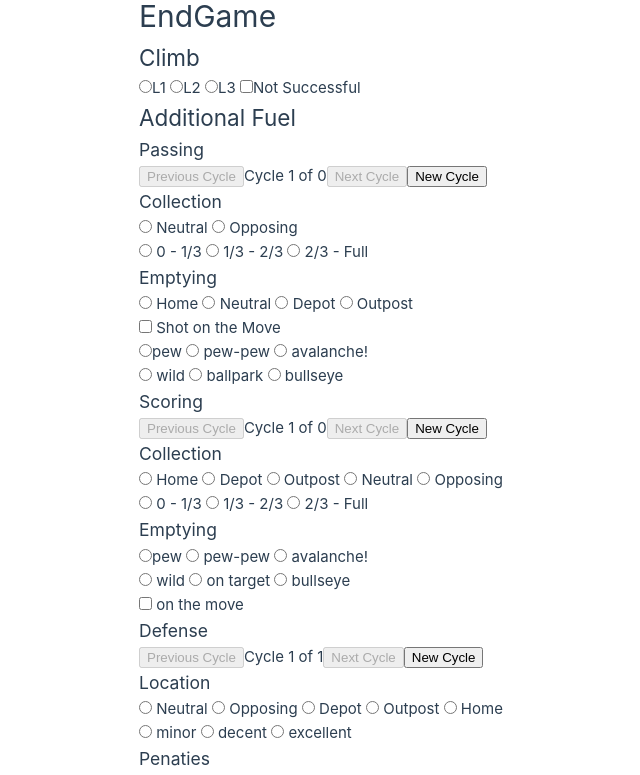
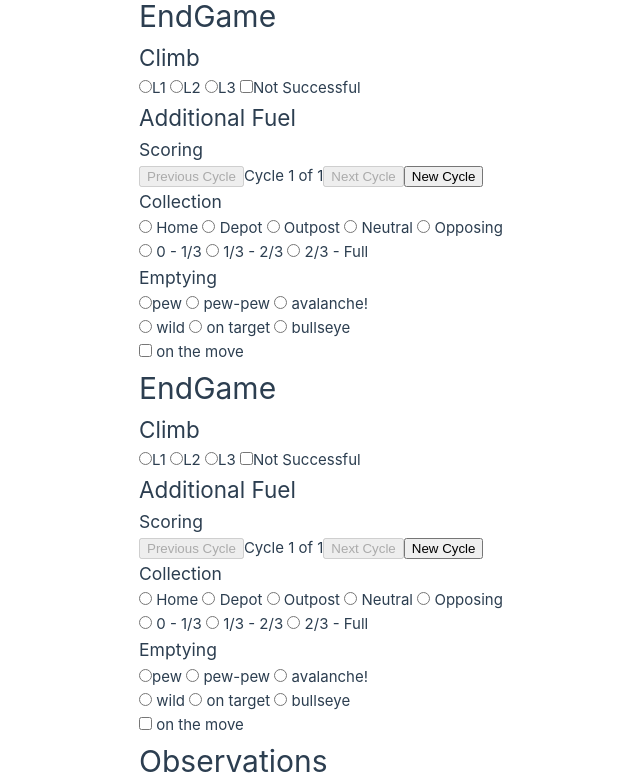
Before and after one commit to lauramoore/2026RebuiltScout, a Vue app: page /scout/1/1/endgame/scoring in a window 1280 px wide. Shown: the part 460-1235 px from the top of the page, without its empty margins (501-1141 px from the left). Built offline with nearby package versions, Linux system fonts and the light colour scheme; no server answers; the database is empty; sample sign-in values are in the browser's storage.

Commit message:
cleanup endgame and observations

```diff
--- a/src/scout/components/ScoutEndgame.vue
+++ b/src/scout/components/ScoutEndgame.vue
@@ -18,15 +18,6 @@
     </div>
   </div>
   <h2>Additional Fuel</h2>
-   <h3>Passing</h3>
-    <div>
-        <button @click="previousPassingCycle" :disabled="passingCurrentIndex === 0" type="button">Previous Cycle</button>
-        <span>Cycle {{ passingCurrentIndex + 1 }} of {{ (model.passing || []).length }}</span>
-        <button @click="nextPassingCycle" :disabled="passingCurrentIndex >= (model.passing || []).length - 1" type="button">Next Cycle</button>
-        <button @click="addPassingCycle" type="button">New Cycle</button>
-    </div>
-    <Passing v-model="currentPassingCycle"/>
-
     <h3>Scoring</h3>
     <div>
         <button @click="previousScoringCycle" :disabled="scoringCurrentIndex === 0" type="button">Previous Cycle</button>
@@ -35,21 +26,10 @@
         <button @click="addScoringCycle" type="button">New Cycle</button>
     </div>
     <Scoring v-model="currentScoringCycle" />
-
-    <h3>Defense</h3>
-    <div>
-        <button @click="previousDefenseCycle" :disabled="defenseCurrentIndex === 0" type="button">Previous Cycle</button>
-        <span>Cycle {{ defenseCurrentIndex + 1 }} of {{ (model.defense || []).length }}</span>
-        <button @click="nextDefenseCycle" :disabled="defenseCurrentIndex >= (model.defense || []).length - 1" type="button">Next Cycle</button>
-        <button @click="addDefenseCycle" type="button">New Cycle</button>
-    </div>
-    <Defense v-model="currentDefenseCycle" />
 </template>
 <script setup>
 import { computed, ref, watch } from 'vue';
-import Passing from './PassingCycle.vue';
 import Scoring from './ScoreCycle.vue';
-import Defense from './DefenseCycle.vue';
 
 const props = defineProps({
   modelValue: Object
@@ -71,46 +51,6 @@ const climbAborted = computed({
   get: () => model.value.climbAborted,
   set: (value) => { model.value = { ...model.value, climbAborted: value }; }
 });
-
-// --- Passing Cycles ---
-const passingCurrentIndex = ref(0);
-
-watch(() => model.value.passing, (newCycles) => {
-    if (!newCycles || newCycles.length === 0) {
-        model.value = { ...model.value, passing: [{}] };
-    }
-    passingCurrentIndex.value = (model.value.passing?.length || 1) - 1;
-}, { immediate: true });
-
-const currentPassingCycle = computed({
-  get: () => (model.value.passing || [])[passingCurrentIndex.value] || {},
-  set: (value) => {
-    const newCycles = [...(model.value.passing || [])];
-    newCycles[passingCurrentIndex.value] = value;
-    model.value = { ...model.value, passing: newCycles };
-  }
-});
-
-function addPassingCycle() {
-  const cycles = model.value.passing || [{}];
-  const lastCycle = cycles[cycles.length - 1] || {};
-  const newCycles = [...cycles, { ...lastCycle }];
-  model.value = { ...model.value, passing: newCycles };
-  passingCurrentIndex.value = newCycles.length - 1;
-}
-
-function previousPassingCycle() {
-  if (passingCurrentIndex.value > 0) {
-    passingCurrentIndex.value--;
-  }
-}
-
-function nextPassingCycle() {
-  const cycles = model.value.passing || [];
-  if (passingCurrentIndex.value < cycles.length - 1) {
-    passingCurrentIndex.value++;
-  }
-}
 
 // --- Scoring Cycles ---
 const scoringCurrentIndex = ref(0);
@@ -152,43 +92,5 @@ function nextScoringCycle() {
   }
 }
 
-// --- Defense Cycles ---
-const defenseCurrentIndex = ref(0);
 
-watch(() => model.value.defense, (newCycles) => {
-    if (!newCycles || newCycles.length === 0) {
-        model.value = { ...model.value, defense: [{}] };
-    }
-    defenseCurrentIndex.value = (model.value.defense?.length || 1) - 1;
-}, { immediate: true });
-
-const currentDefenseCycle = computed({
-  get: () => (model.value.defense || [])[defenseCurrentIndex.value] || {},
-  set: (value) => {
-    const newCycles = [...(model.value.defense || [])];
-    newCycles[defenseCurrentIndex.value] = value;
-    model.value = { ...model.value, defense: newCycles };
-  }
-});
-
-function addDefenseCycle() {
-  const cycles = model.value.defense || [{}];
-  const lastCycle = cycles[cycles.length - 1] || {};
-  const newCycles = [...cycles, { ...lastCycle }];
-  model.value = { ...model.value, defense: newCycles };
-  defenseCurrentIndex.value = newCycles.length - 1;
-}
-
-function previousDefenseCycle() {
-  if (defenseCurrentIndex.value > 0) {
-    defenseCurrentIndex.value--;
-  }
-}
-
-function nextDefenseCycle() {
-  const cycles = model.value.defense || [];
-  if (defenseCurrentIndex.value < cycles.length - 1) {
-    defenseCurrentIndex.value++;
-  }
-}
 </script>
--- a/src/scout/components/ScoutObservations.vue
+++ b/src/scout/components/ScoutObservations.vue
@@ -3,28 +3,28 @@
   <h3>Categories</h3>
   <div>
       <label>
-      <input type="checkbox" value="efficient" v-model="categories" />Trench
+      <input type="checkbox" value="trench" v-model="categories" />Trench
     </label>
     <label>
-      <input type="checkbox" value="unreliable" v-model="categories" />Bump
+      <input type="checkbox" value="bump" v-model="categories" />Bump
     </label>
     <label>
-      <input type="checkbox" value="fast" v-model="categories" />Blocked Partners
+      <input type="checkbox" value="inTheWay" v-model="categories" />Blocked Partners
     </label>
     <label>
-      <input type="checkbox" value="agile" v-model="categories" />Broke Down
+      <input type="checkbox" value="broken" v-model="categories" />Broke Down
     </label>
     <label>
-      <input type="checkbox" value="clunky" v-model="categories" />Slow
+      <input type="checkbox" value="slow" v-model="categories" />Slow
     </label>
     <label>
-      <input type="checkbox" value="sturdy" v-model="categories" />Escape Artist
+      <input type="checkbox" value="avoidsDefense" v-model="categories" />Escape Artist
     </label>
     <label>
-      <input type="checkbox" value="sturdy" v-model="categories" />Sniper
+      <input type="checkbox" value="sniper" v-model="categories" />Sniper
     </label>
      <label>
-      <input type="checkbox" value="sturdy" v-model="categories" />Dump Truck
+      <input type="checkbox" value="bigdumper" v-model="categories" />Dump Truck
     </label>
   </div>
   <h3>Notes</h3>
```
